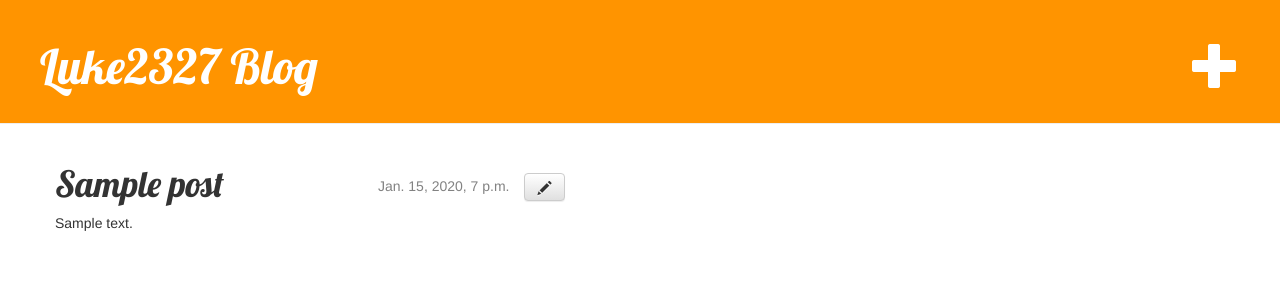
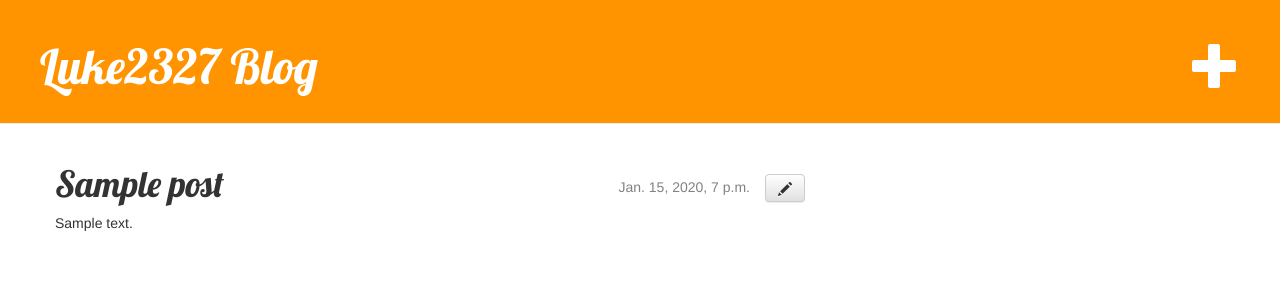
Before and after one commit to luke2327/env_my-first-blog, a Django app: page /post/1/ in a window 1280 px wide. Shown: the top 300 px of the page. Run offline with Django 3.2, Linux system fonts and the light colour scheme; tables that the repository leaves empty hold one stand-in row (values such as "Sample post"); some libraries are stand-ins or nearby versions.

Commit message:
Post_detail, date and edit button position modified.

```diff
--- a/blog/static/css/blog.css
+++ b/blog/static/css/blog.css
@@ -26,7 +26,9 @@ h1, h2, h3, h4 {
     color: #828282;
     display: inline-block;
     position: relative;
-    bottom: 6px;
+    /* bottom: 6px; */
+    float: right;
+    top: 30px;
 }
 
 .save {
```
